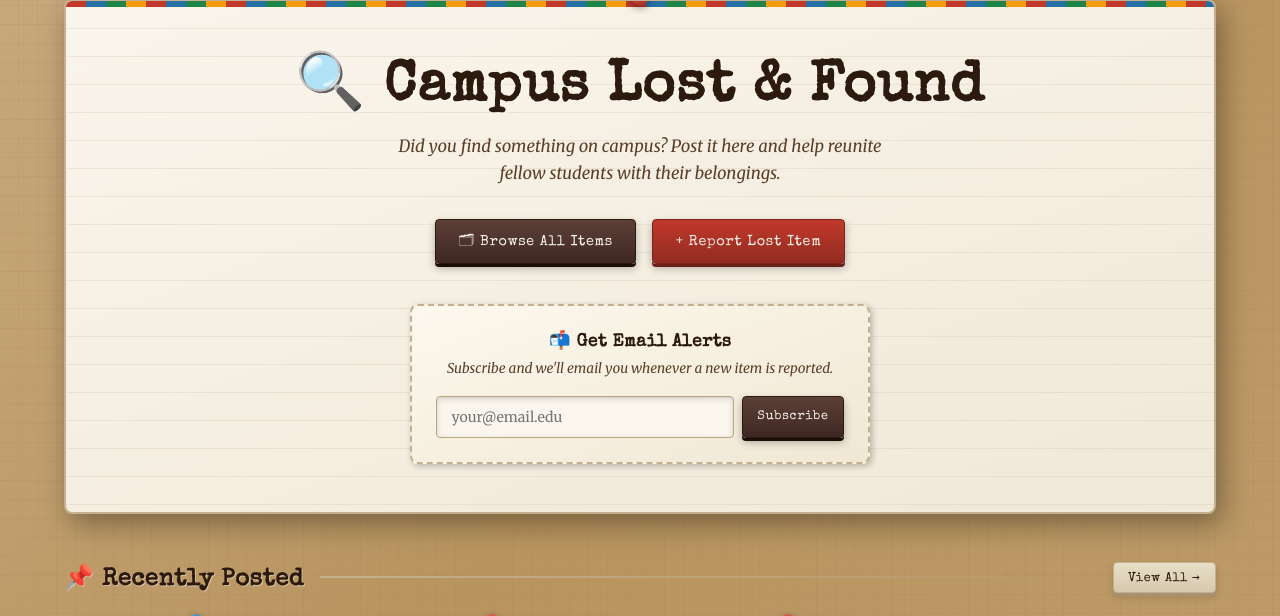
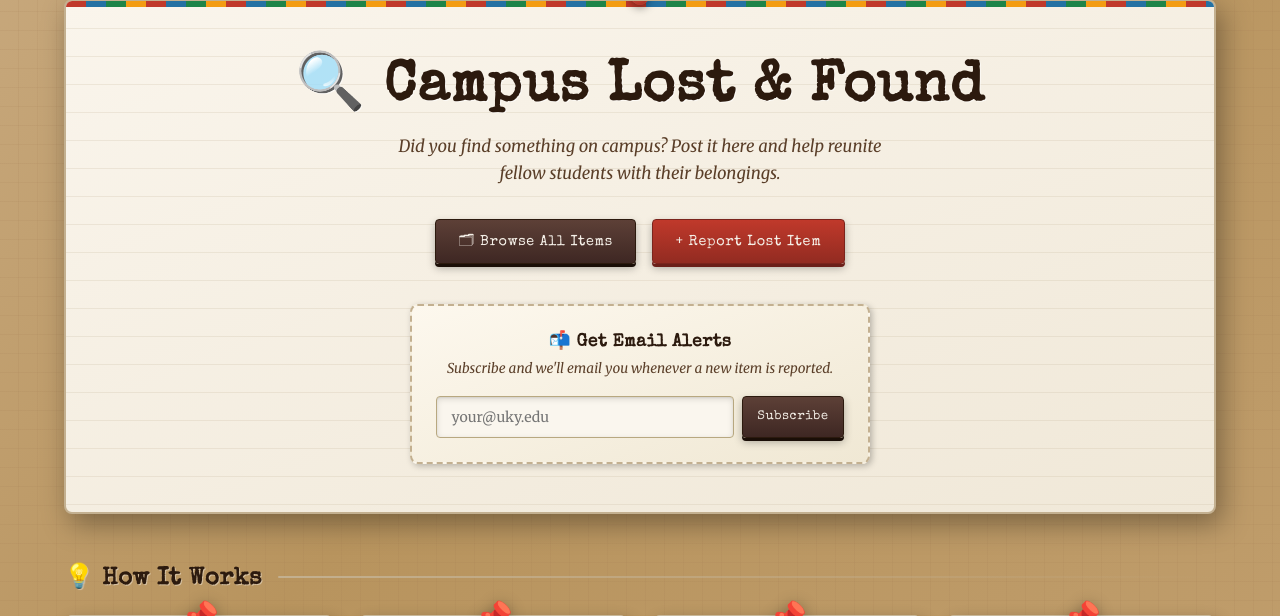
Before and after one commit to NicholasJayHall/CS498, a Django app: page / in a window 1280 px wide. Shown: the part 97-713 px from the top of the page. Run offline with Django 5.2, Linux system fonts and the light colour scheme; data comes from the database, SQL or seed files in the repository; both versions use the stored data as it was after the commit; some web fonts are replaced.

Commit message:
UKY email validation, and logged in user item restriction

```diff
--- a/lost_and_found/our_site/forms.py
+++ b/lost_and_found/our_site/forms.py
@@ -14,6 +14,13 @@ class UserRegisterForm(UserCreationForm):
     class Meta:
         model = User
         fields = ['username', 'first_name', 'last_name', 'email', 'password1', 'password2']
+
+    # Ensure the email is a valid UKY email address
+    def clean_email(self):
+        email = self.cleaned_data.get('email').strip().lower()
+        if email and not email.endswith('@uky.edu'):
+            raise ValidationError("Please use your @uky.edu email address to register.")
+        return email
 
 
 class LostItemForm(forms.ModelForm):
@@ -38,7 +45,7 @@ class LostItemForm(forms.ModelForm):
             }),
             'contact_email': forms.EmailInput(attrs={
                 'class': 'form-control',
-                'placeholder': 'your@email.edu'
+                'placeholder': 'your@uky.edu'
             }),
         }
         labels = {
@@ -60,9 +67,15 @@ class EmailSubscriptionForm(forms.ModelForm):
         widgets = {
             'email': forms.EmailInput(attrs={
                 'class': 'form-control',
-                'placeholder': 'your@email.edu'
+                'placeholder': 'your@uky.edu'
             })
         }
         labels = {
             'email': 'Email Address'
         }
+    # Ensure the email is a valid UKY email address
+    def clean_email(self):
+        email = self.cleaned_data.get('email').strip().lower()
+        if email and not email.endswith('@uky.edu'):
+            raise ValidationError("Please use your @uky.edu email address to subscribe.")
+        return email
--- a/lost_and_found/our_site/static/our_site/css/style.css
+++ b/lost_and_found/our_site/static/our_site/css/style.css
@@ -160,7 +160,7 @@ a:hover { text-decoration: underline; color: var(--ink); }
   box-shadow: 0 1px 2px rgba(0,0,0,0.4);
 }
 /*mobile view waffle bar*/
-@media (max-width: 750px) {
+@media (max-width: 775px) {
   .nav-waffle {
     display: block;
   }
@@ -602,6 +602,7 @@ select.form-control {
   padding: 1.2rem 1.5rem;
   box-shadow: var(--shadow-sm);
   margin-bottom: 1.5rem;
+
 }
 
 .filter-row {
@@ -613,6 +614,14 @@ select.form-control {
 
 .filter-row .form-group { margin-bottom: 0; flex: 1; min-width: 160px; }
 
+/* Stack filter controls vertically on smaller screens */
+@media (max-width:725px) {
+  .filter-row {
+
+    flex-direction: column;
+    align-items: stretch;
+  }
+}
 /* ── Item Detail ───────────────────────────────────────────── */
 .detail-layout {
   display: grid;
--- a/lost_and_found/our_site/templates/our_site/home.html
+++ b/lost_and_found/our_site/templates/our_site/home.html
@@ -27,7 +27,7 @@
         <form method="post" action="{% url 'subscribe_email' %}">
           {% csrf_token %}
           <div class="subscribe-input-row">
-            <input type="email" name="email" class="form-control" placeholder="your@email.edu" required>
+            <input type="email" name="email" class="form-control" placeholder="your@uky.edu" required>
             <button type="submit" class="btn btn-primary btn-sm">Subscribe</button>
           </div>
         </form>
@@ -35,6 +35,8 @@
     </div>
   </section>
 
+  <!-- ── Recent Items (only for logged in users) ──────────────────────────────── -->
+  {% if request.user.is_authenticated %}
   <!-- ── Recent Items ───────────────────────────────────────── -->
   <div class="section-header">
     <h2 class="section-title">📌 Recently Posted</h2>
@@ -84,6 +86,8 @@
     <a href="{% url 'report_item' %}" class="btn btn-primary">+ Report an Item</a>
   </div>
   {% endif %}
+  {% endif %}
+
 
   <!-- ── How It Works ───────────────────────────────────────── -->
   <div class="section-header mt-4">
--- a/lost_and_found/our_site/templates/our_site/register.html
+++ b/lost_and_found/our_site/templates/our_site/register.html
@@ -44,7 +44,7 @@
         <label for="{{ form.email.id_for_label }}">📧 Email</label>
         <input type="email" name="email" id="{{ form.email.id_for_label }}"
                class="form-control" value="{{ form.email.value|default:'' }}" required
-               placeholder="your@email.edu">
+               placeholder="your@uky.edu">
         <p class="helptext">Used for notifications about lost items.</p>
         {% if form.email.errors %}
           {% for err in form.email.errors %}<p class="form-error">{{ err }}</p>{% endfor %}
--- a/lost_and_found/our_site/views.py
+++ b/lost_and_found/our_site/views.py
@@ -19,7 +19,7 @@ def home(request):
         'subscribe_form': subscribe_form,
     })
 
-
+@login_required
 def item_list(request):
     """Browsable, filterable grid of all lost items."""
     query = request.GET.get('q', '').strip()
@@ -54,7 +54,7 @@ def item_list(request):
         'total_count': items.count(),
     })
 
-
+@login_required
 def item_detail(request, pk):
     """Full item detail + email subscription form."""
     item = get_object_or_404(LostItem, pk=pk)
```
Also changed, not shown: lost_and_found/db.sqlite3.
